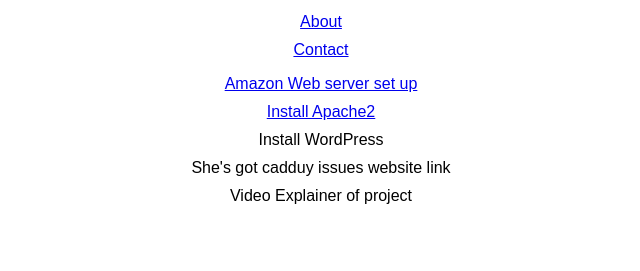
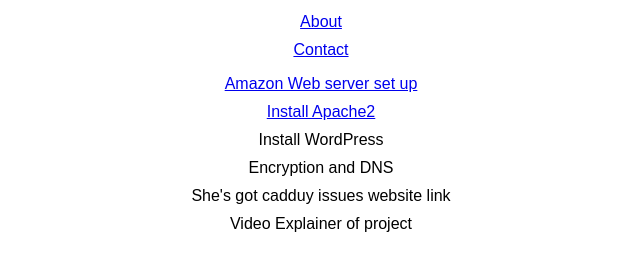
Before and after one commit to Dora88869/Cloud_Server_documents, a plain HTML site: page index.html in a window 1280 px wide. Shown: the part 101-372 px from the top of the page, without its empty margins (319-959 px from the left). Drawn offline with Linux system fonts and the light colour scheme.

Commit message:
Update index.html

```diff
--- a/index.html
+++ b/index.html
@@ -21,6 +21,7 @@
   <li><a href="Amazon_EC2_Web_Server.html">Amazon Web server set up</a></li>
   <li><a href="Install_Apache2.html">Install Apache2</a></li>
   <li><a herf="Install_WordPress.html">Install WordPress</a></li>
+  <li><a herf="Encryption_Certificate.html">Encryption and DNS</a></li>
   <li><a herf="She's_got_caddy_issues_weblink.html">She's got cadduy issues website link</a></li>
   <li><a herf="Video_Explaner.html">Video Explainer of project</a></li>
 </ul>
```
